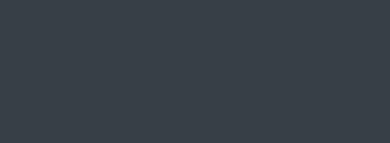
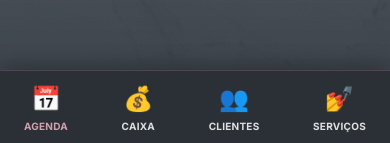
Before and after one commit to andrenascimentos220/emily-studio-sistema, a Next.js app: page / in a window 390 px wide. Shown: the part 698-841 px from the top of the page. Built offline with nearby package versions, Linux system fonts and the light colour scheme; no server answers; the database is empty.

Commit message:
Movendo imagens para a pasta public

```diff
--- a/src/app/layout.tsx
+++ b/src/app/layout.tsx
@@ -17,10 +17,9 @@
 }) {
   return (
     <html lang="pt-br" className="h-full">
-      {/* Fundo escuro #373F47 combina com a paleta */}
       <body className={`${inter.className} flex h-full bg-[#373F47]`}>
 
-        {/* --- BARRA LATERAL (PC) --- */}
+        {/* --- BARRA LATERAL (APENAS PC) --- */}
         <aside
             className="hidden md:flex w-64 border-r border-[#D49FAF]/30 p-6 flex-col fixed inset-y-0 left-0 z-50 shadow-2xl"
             style={{
@@ -56,11 +55,25 @@
           </div>
         </aside>
 
-        {/* --- ÁREA PRINCIPAL (MOBILE + PC) --- */}
-        <main className="flex-1 md:ml-64 relative min-h-screen bg-[#373F47] overflow-hidden">
+        {/* --- ÁREA PRINCIPAL --- */}
+        <main className="flex-1 md:ml-64 relative min-h-screen overflow-hidden flex flex-col">
 
-          {/* FUNDO: MOSAICO DE FOTOS (SÓ PC) */}
-          <div className="hidden md:grid fixed inset-0 md:ml-64 z-0 grid-cols-2 lg:grid-cols-4 h-screen w-full pointer-events-none select-none">
+          {/* FUNDO MÁRMORE (MOBILE) + MOSAICO (PC) */}
+          <div className="fixed inset-0 md:ml-64 z-0 pointer-events-none select-none">
+
+            {/* Versão Mobile: Mármore Escuro */}
+            <div
+                className="absolute inset-0 md:hidden bg-[#373F47]"
+                style={{
+                    backgroundImage: "url('/marmore-hd.jpg')",
+                    backgroundSize: "cover",
+                    backgroundPosition: "center",
+                    opacity: 0.4 // Deixa o mármore sutil para ler o texto
+                }}
+            />
+
+            {/* Versão PC: Mosaico de Fotos */}
+            <div className="hidden md:grid grid-cols-2 lg:grid-cols-4 h-screen w-full">
                 <div className="contents grayscale brightness-[0.6] contrast-125">
                     <div className="relative h-full w-full border-r border-[#373F47]/50">
                         <Image src="/emily-pose1.jpeg" alt="Fundo" fill className="object-cover object-top" priority />
@@ -75,14 +88,41 @@
                         <Image src="/emily-pose2.jpeg" alt="Fundo" fill className="object-cover object-top" />
                     </div>
                 </div>
+            </div>
 
-            <div className="absolute inset-0 bg-[#373F47]/70 mix-blend-multiply z-10"></div>
+            {/* Película Escura Geral */}
+            <div className="absolute inset-0 bg-[#373F47]/80 mix-blend-multiply z-10"></div>
             <div className="absolute inset-0 bg-gradient-to-t from-[#373F47] via-transparent to-transparent z-10"></div>
           </div>
 
-          <div className="relative z-20 text-[#E0E0E0] p-8 h-full overflow-y-auto">
+          {/* CONTEÚDO DA PÁGINA (Com espaço extra embaixo para o menu mobile) */}
+          <div className="relative z-20 text-[#E0E0E0] p-6 pb-24 h-full overflow-y-auto">
             {children}
           </div>
+
+          {/* --- MENU RODAPÉ TIPO APP (APENAS MOBILE) --- */}
+          <nav className="md:hidden fixed bottom-0 left-0 right-0 bg-[#2A3036] border-t border-[#D49FAF]/20 z-50 px-6 py-3 flex justify-between items-center shadow-[0_-4px_20px_rgba(0,0,0,0.3)]">
+            <Link href="/" className="flex flex-col items-center gap-1 text-[#D49FAF]">
+                <span className="text-2xl">📅</span>
+                <span className="text-[10px] font-bold uppercase tracking-wide">Agenda</span>
+            </Link>
+
+            <Link href="/financeiro" className="flex flex-col items-center gap-1 text-[#E0E0E0] hover:text-[#D49FAF] transition-colors">
+                <span className="text-2xl">💰</span>
+                <span className="text-[10px] font-bold uppercase tracking-wide">Caixa</span>
+            </Link>
+
+            <Link href="/clientes" className="flex flex-col items-center gap-1 text-[#E0E0E0] hover:text-[#D49FAF] transition-colors">
+                <span className="text-2xl">👥</span>
+                <span className="text-[10px] font-bold uppercase tracking-wide">Clientes</span>
+            </Link>
+
+            <Link href="/servicos" className="flex flex-col items-center gap-1 text-[#E0E0E0] hover:text-[#D49FAF] transition-colors">
+                <span className="text-2xl">💅</span>
+                <span className="text-[10px] font-bold uppercase tracking-wide">Serviços</span>
+            </Link>
+          </nav>
+
         </main>
       </body>
     </html>
```
Lines whose indentation alone changed are shown as unchanged.
